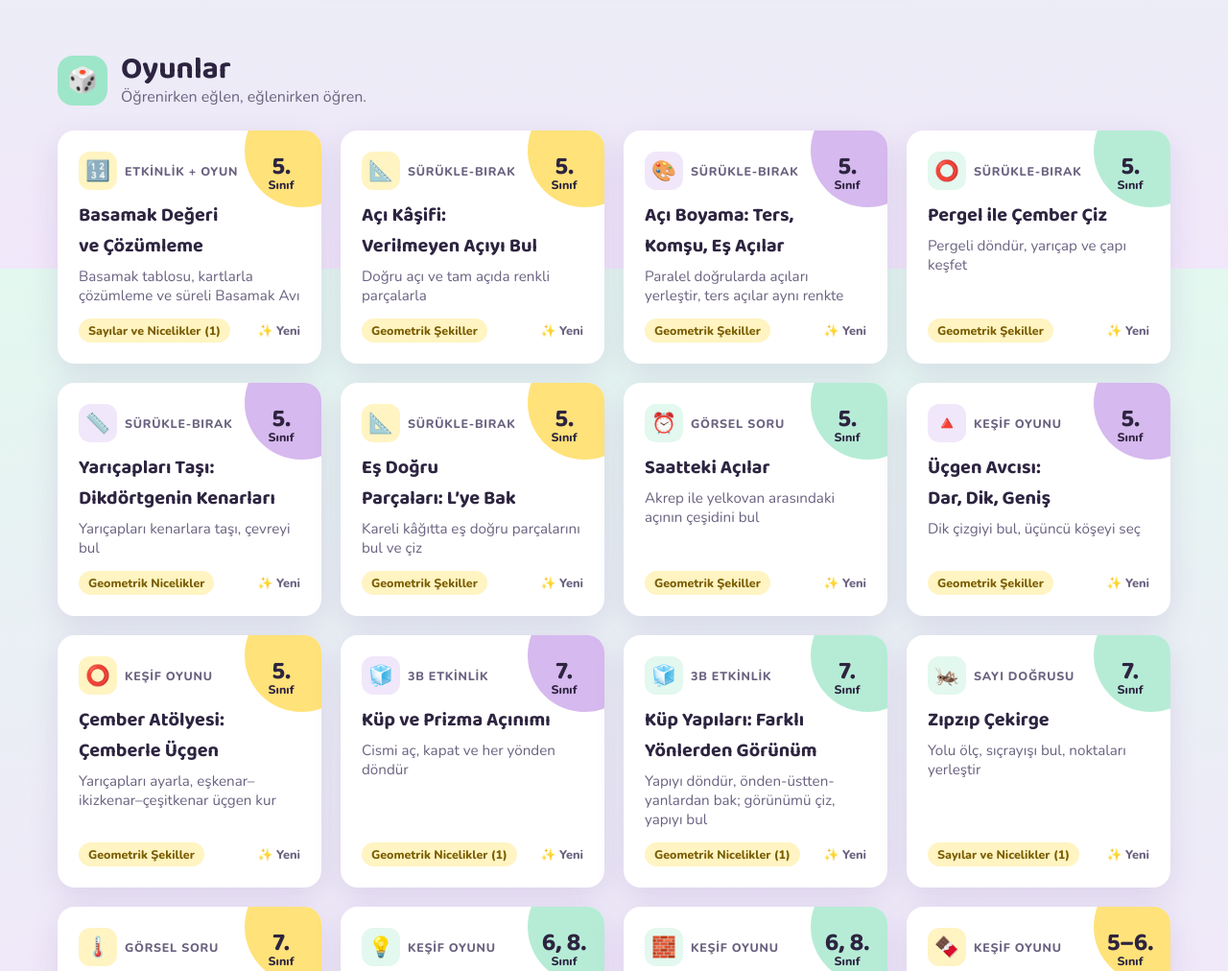
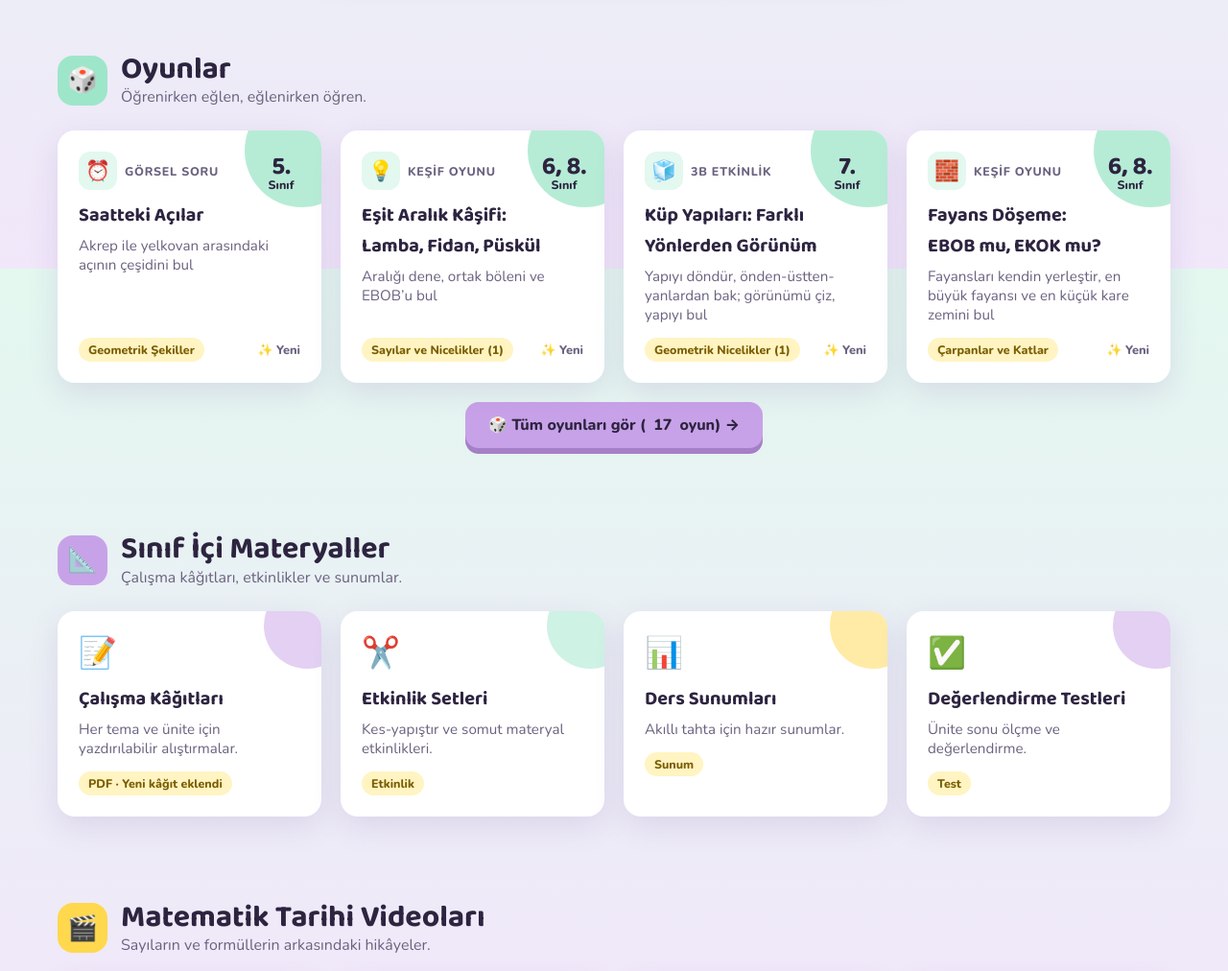
Before and after one commit to Ozgeeeeozturk/hipotenusmatematik, a plain HTML site: page index.html in a window 1280 px wide. Shown: the part 1320-2332 px from the top of the page at 96% size. Drawn offline with nearby package versions, Linux system fonts and the light colour scheme.

Commit message:
Ana sayfada 4 oyun

```diff
--- a/index.html
+++ b/index.html
@@ -113,10 +113,10 @@
     <div class="icon" style="background:var(--mint)">🎲</div>
     <div><h2>Oyunlar</h2><p>Öğrenirken eğlen, eğlenirken öğren.</p></div>
   </div>
-  <div class="grid" id="homeGames">
-    <div class="skeleton"></div><div class="skeleton"></div><div class="skeleton"></div>
+  <div class="grid home-games" id="homeGames">
+    <div class="skeleton"></div><div class="skeleton"></div><div class="skeleton"></div><div class="skeleton"></div>
   </div>
-  <a class="more-link" href="oyunlar.html">Tüm oyunları gör →</a>
+  <div class="home-more"><a class="btn btn-lilac" href="oyunlar.html">🎲 Tüm oyunları gör (<span id="oyunSayisi">17</span> oyun) →</a></div>
 </section>
 
 <!-- MATERYALLER -->
@@ -169,15 +169,21 @@
 <script src="games.js"></script>
 <script>
 initHome();
-// Ana sayfada en yeni oyunlar
-(async function () {
+// Ana sayfada yalnızca 4 oyun: her sınıftan (5, 6, 7, 8) bir tane. Seçim her gün değişir; tamamı oyunlar.html'de.
+(function () {
   const box = document.getElementById('homeGames');
-  const empty = '<div class="empty"><b>Oyunlar çok yakında!</b><p>Öğretmenler test, eşleştirme ve doğru-yanlış oyunları hazırlıyor.</p><a class="btn btn-yellow" href="oyunlar.html">Oyunlar sayfasına git</a></div>';
-  if (!DB.ok()) { box.innerHTML = BUILTIN_GAMES.map(x => builtinCard(x)).join(''); return; }
-  try {
-    const room = 4 - BUILTIN_GAMES.length, rows = room > 0 ? await DB.list({ limit: room }) : [];
-    box.innerHTML = BUILTIN_GAMES.map(x => builtinCard(x)).join('') + rows.map(activityCard).join('');
-  } catch { box.innerHTML = BUILTIN_GAMES.map(x => builtinCard(x)).join(''); }
+  const gun = Math.floor(Date.now() / 864e5);
+  const secilen = [];
+  [5, 6, 7, 8].forEach(gr => {
+    let aday = BUILTIN_GAMES.filter(g => g.grades.includes(gr) && !secilen.some(s => s.g === g));
+    // Önce yalnızca o sınıfa ait oyunlar (yoksa paylaşılanlar), böylece her kart farklı bir sınıfı temsil eder
+    const ozel = aday.filter(g => g.grades.length === 1);
+    if (ozel.length) aday = ozel;
+    if (aday.length) secilen.push({ g: aday[(gun + gr) % aday.length], gr });
+  });
+  box.innerHTML = secilen.map(s => builtinCard(s.g, s.gr)).join('');
+  const sayi = document.getElementById('oyunSayisi');
+  if (sayi) sayi.textContent = BUILTIN_GAMES.length;
 })();
 </script>
 </body>
--- a/style.css
+++ b/style.css
@@ -641,3 +641,13 @@ a.grade-card{color:inherit;text-decoration:none}
 @media (max-width:760px){.geri-btn{width:38px;height:38px}.geri-btn svg{width:20px;height:20px}.bar.has-geri{gap:8px}}
 @media (max-width:420px){.bar.has-geri{padding-left:max(12px,var(--safe-l));padding-right:max(12px,var(--safe-r))}.bar.has-geri .logo{gap:7px}.bar.has-geri .logo svg{width:30px;height:30px}.bar.has-geri .logo span{font-size:1.15rem}}
 @media (max-width:340px){.bar.has-geri .logo span{display:none}}
+
+/* ---------- ANA SAYFA: 4 OYUN ---------- */
+.home-games{grid-template-columns:repeat(4,minmax(0,1fr))}
+.home-more{text-align:center;margin-top:20px}
+@media (max-width:1000px){.home-games{grid-template-columns:repeat(2,minmax(0,1fr))}}
+@media (max-width:560px){
+  .home-games{grid-template-columns:1fr;gap:12px}
+  .home-games .act-card p{display:none}
+  .home-more .btn{width:100%;justify-content:center}
+}
--- a/sw.js
+++ b/sw.js
@@ -1,5 +1,5 @@
 /* Hipotenüs service worker: çevrimdışı çalışma ve hızlı açılış */
-const VERSION = 'hipotenus-v73';
+const VERSION = 'hipotenus-v74';
 const SHELL = [
   './', 'index.html', 'giris.html', 'sifre-yenile.html', 'gizlilik.html', 'oyunlar.html', 'oyun.html', 'olustur.html', 'aci-ustasi.html', 'aci-ustasi.js', 'pergel.html', 'pergel.js', 'yaricap-tasi.html', 'yaricap-tasi.js', 'es-dogru.html', 'es-dogru.js', 'saat-aci.html', 'saat-aci.js', 'acinim.html', 'acinim.js', 'kup-gorunum.html', 'kup-gorunum.js', 'basamak-degeri.html', 'basamak-degeri.js', 'cekirge.html', 'cekirge.js', 'termometre.html', 'termometre.js', 'ucgen-avcisi.html', 'ucgen-avcisi.js', 'cember-ucgen.html', 'cember-ucgen.js', 'esit-aralik.html', 'esit-aralik.js', 'fayans.html', 'fayans.js', 'sinif.html', 'sinif.js', 'carpim-merdiveni.html', 'carpim-merdiveni.js', 'aci-boyama.html', 'aci-boyama.js', 'serit-modeli.html', 'serit-modeli.js', 'takip.html', 'takip.js', 'kazanimlar.html', 'kazanimlar.js', 'kazanimlar-veri.js', 'calisma-kagitlari.html', 'style.css', 'games.css', 'app.js', 'games.js', 'ses.js', 'config.js', 'vendor/supabase.js', 'manifest.webmanifest',
   'icons/icon-192.png', 'icons/icon-512.png', 'icons/apple-touch-icon.png', 'icons/favicon-32.png',
```
